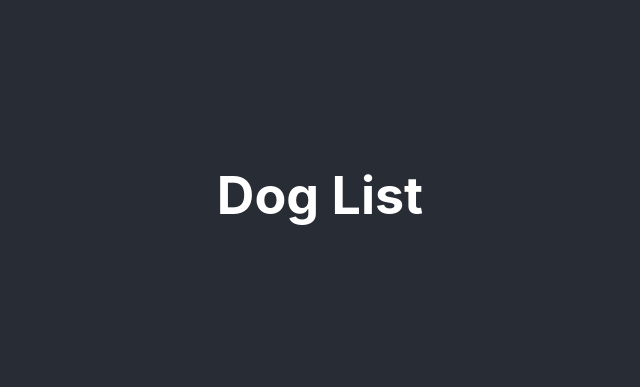
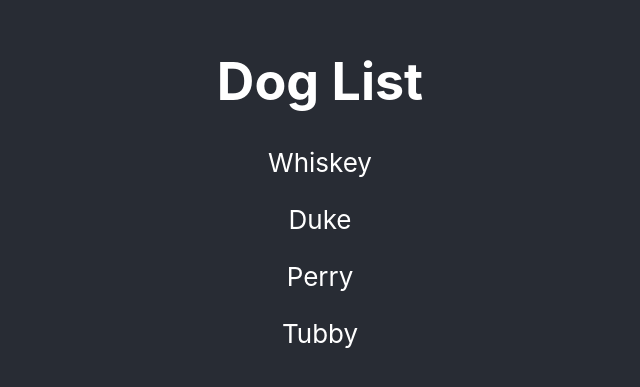
Before and after one commit to Rajayne/CRADogFinder, a React (Create React App) app: page /dogs in a window 1280 px wide. Shown: the part 205-592 px from the top of the page, without its empty margins (320-960 px from the left). Built offline with nearby package versions, Linux system fonts and the light colour scheme.

Commit message:
Map through dog names and list on /dogs page

```diff
--- a/src/DogFinder/DogDetails.js
+++ b/src/DogFinder/DogDetails.js
@@ -1,7 +1,11 @@
 import React from "react";
 
 const DogDetails = () => {
-  return <h1>Dog Details</h1>;
+  return (
+    <div>
+      <h1>Dog Details</h1>
+    </div>
+  );
 };
 
 export default DogDetails;
--- a/src/DogFinder/DogList.js
+++ b/src/DogFinder/DogList.js
@@ -1,7 +1,15 @@
 import React from "react";
+import dogs from "./dogs";
 
 const DogList = () => {
-  return <h1>Dog List</h1>;
+  return (
+    <div>
+      <h1>Dog List</h1>
+      {dogs.map((dog) => (
+        <p>{dog.name}</p>
+      ))}
+    </div>
+  );
 };
 
 export default DogList;
--- /dev/null
+++ b/src/DogFinder/dogs.js
@@ -0,0 +1,44 @@
+const dogs = [
+  {
+    name: "Whiskey",
+    age: 5,
+    src: "https://encrypted-tbn2.gstatic.com/licensed-image?q=tbn:ANd9GcSsXP8rCs3lMV9CHdTpx4NMCawSuoAMJtSUdgLbEDCDoyP_HReyJ9Bg-okXslDoHduZYwM_1KZ5YJoiHX0",
+    facts: [
+      "Whiskey loves eating popcorn.",
+      "Whiskey is a terrible guard dog.",
+      "Whiskey wants to cuddle with you!",
+    ],
+  },
+  {
+    name: "Duke",
+    age: 3,
+    src: "https://t1.ea.ltmcdn.com/en/posts/0/8/0/the_origin_of_the_doberman_history_and_fun_facts_80_600_square.jpg",
+    facts: [
+      "Duke believes that ball is life.",
+      "Duke likes snow.",
+      "Duke enjoys pawing other dogs.",
+    ],
+  },
+  {
+    name: "Perry",
+    age: 4,
+    src: "https://t1.ea.ltmcdn.com/en/posts/4/0/9/10_things_you_should_know_about_golden_retrievers_904_orig.jpg",
+    facts: [
+      "Perry loves all humans.",
+      "Perry demolishes all snacks.",
+      "Perry hates the rain.",
+    ],
+  },
+  {
+    name: "Tubby",
+    age: 4,
+    src: "https://betterpet.com/wp-content/uploads/2023/02/great-pyrenees.jpg",
+    facts: [
+      "Tubby is really fluffy.",
+      "Tubby does not like walks.",
+      "Angelina used to hate Tubby, but claims not to anymore.",
+    ],
+  },
+];
+
+export default dogs;
```
